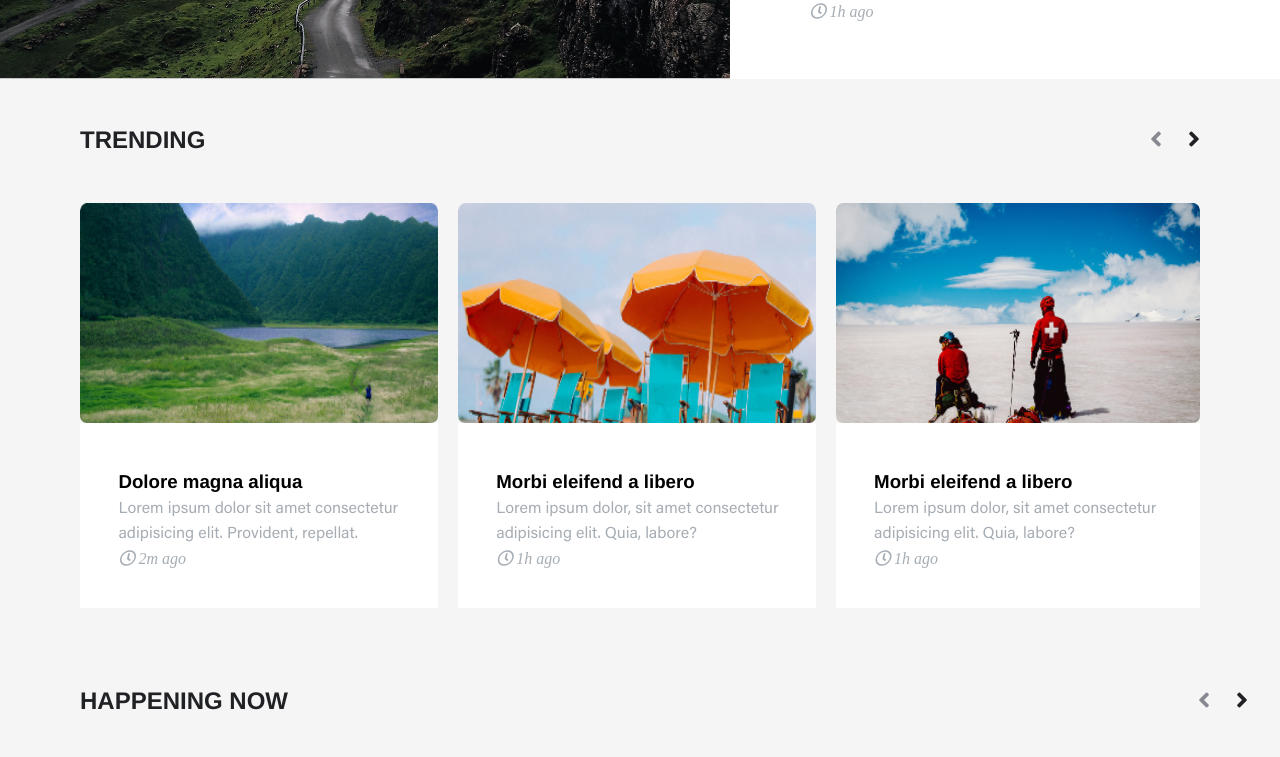
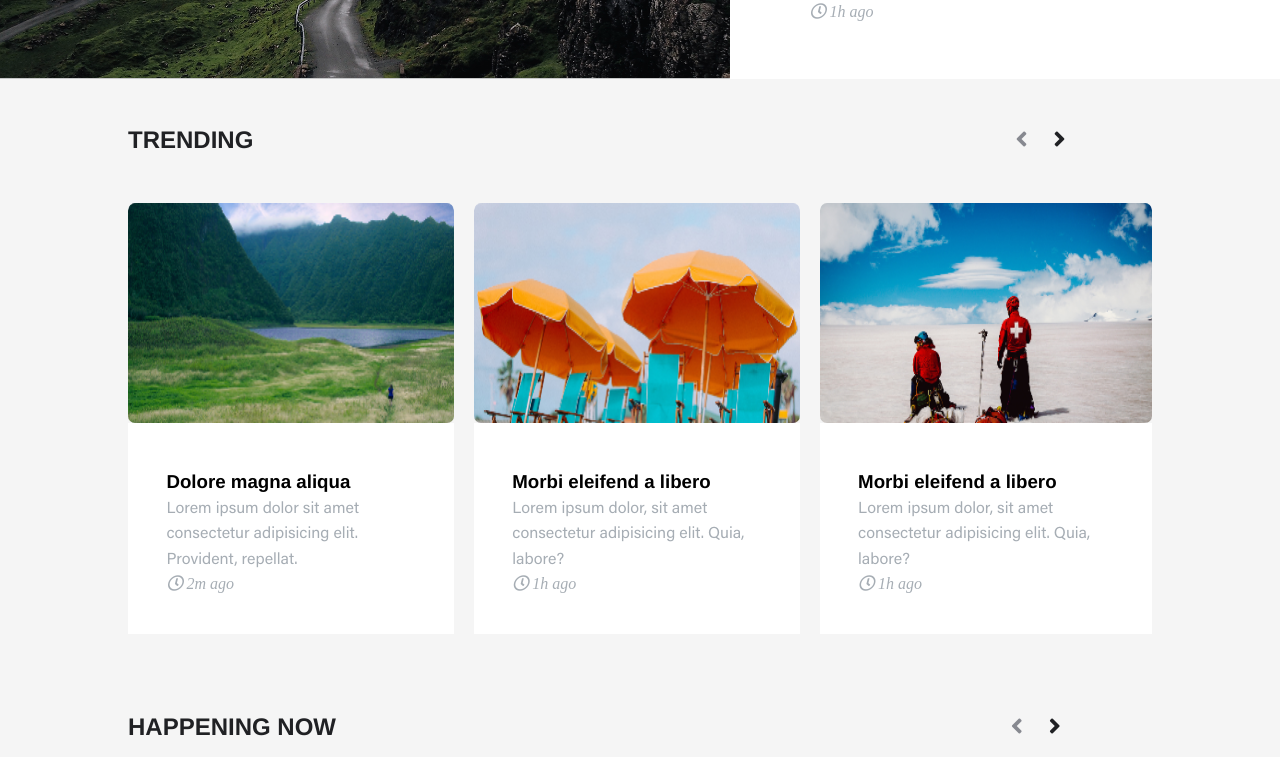
Before and after one commit to vakhtangaA/unilab-challange, a plain HTML site: page index.html in a window 1280 px wide. Shown: the part 583-1340 px from the top of the page. Drawn offline with Linux system fonts and the light colour scheme.

Commit message:
minor changes in css

```diff
--- a/styles.css
+++ b/styles.css
@@ -999,6 +999,10 @@ label {
   /* ===(-|-)==(-|-)==== */
 }
 
+.newsFlex .background_mountain h1 {
+  line-height: 2.2rem;
+}
+
 
 /* overlay  */
 
@@ -1117,3 +1121,35 @@ label {
     padding: 0 2rem !important;
   }
 }
+
+
+@media (min-width: 1176px) {
+  .main > *:not(:first-child){
+    padding: 0 8rem !important;
+  }
+  .trending_section .arrows {
+    position: relative;
+    left: 5rem;
+  }
+
+  .happening_section .arrows {
+    position: relative;
+    right: 2rem;
+  }
+
+  .main .section_header {
+    max-width: 90%;
+  }
+}
+
+@media (min-width: 1040px) {
+  .trending_section .arrows {
+    position: relative;
+    left: 1rem;
+  }
+
+  .happening_section .arrows {
+    position: relative;
+    right: 2rem;
+  }
+}
```
